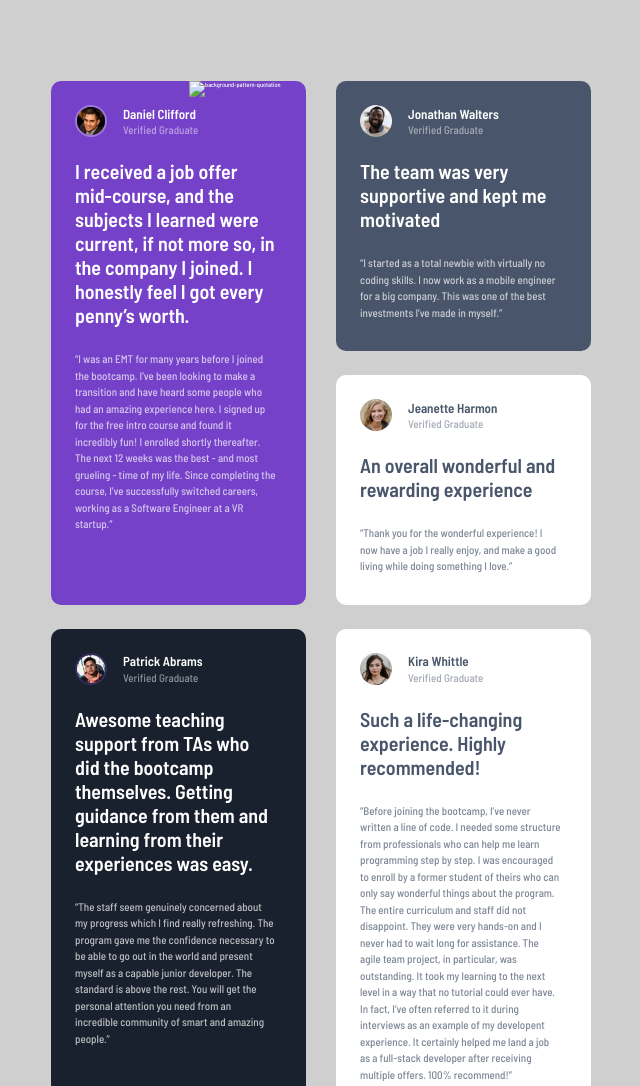
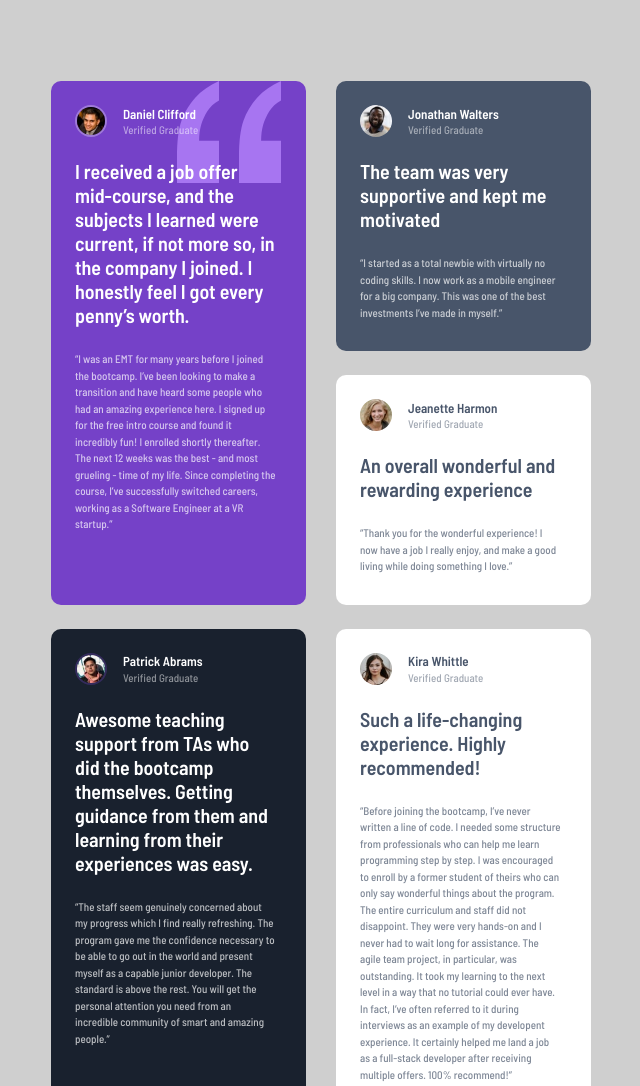
Before and after one commit to darielmedr/Frontend-Mentor-testimonials-grid-section, a plain HTML site: page 404.html in a window 1280 px wide. Shown: the top 1086 px of the page, without its empty margins (319-959 px from the left). Drawn offline with Linux system fonts and the light colour scheme; the site is published under a folder, as on GitHub Pages, so addresses that start at the root find nothing; files whose address does not match are found by name.

Commit message:
update background image quotation

```diff
--- a/404.html
+++ b/404.html
@@ -25,7 +25,7 @@
           <div class="card bg-violet">
             <img
               class="bg-image"
-              src="/assets/images/bg-pattern-quotation.svg"
+              src="assets/images/bg-pattern-quotation.svg"
               alt="background-pattern-quotation"
             />
             <div class="card-header-container">
```
Also changed, not shown: index.html (+1 -1 lines).
